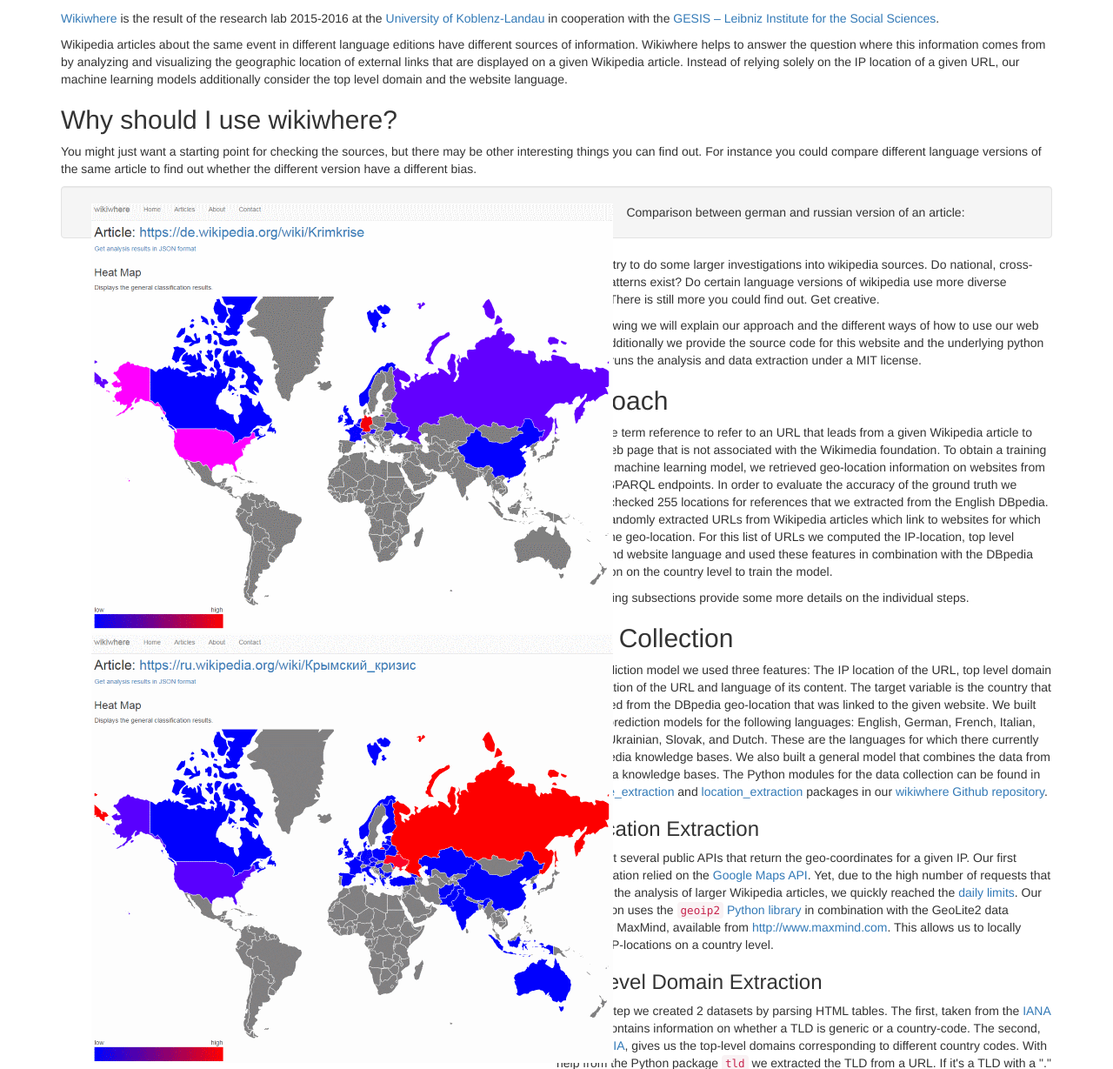
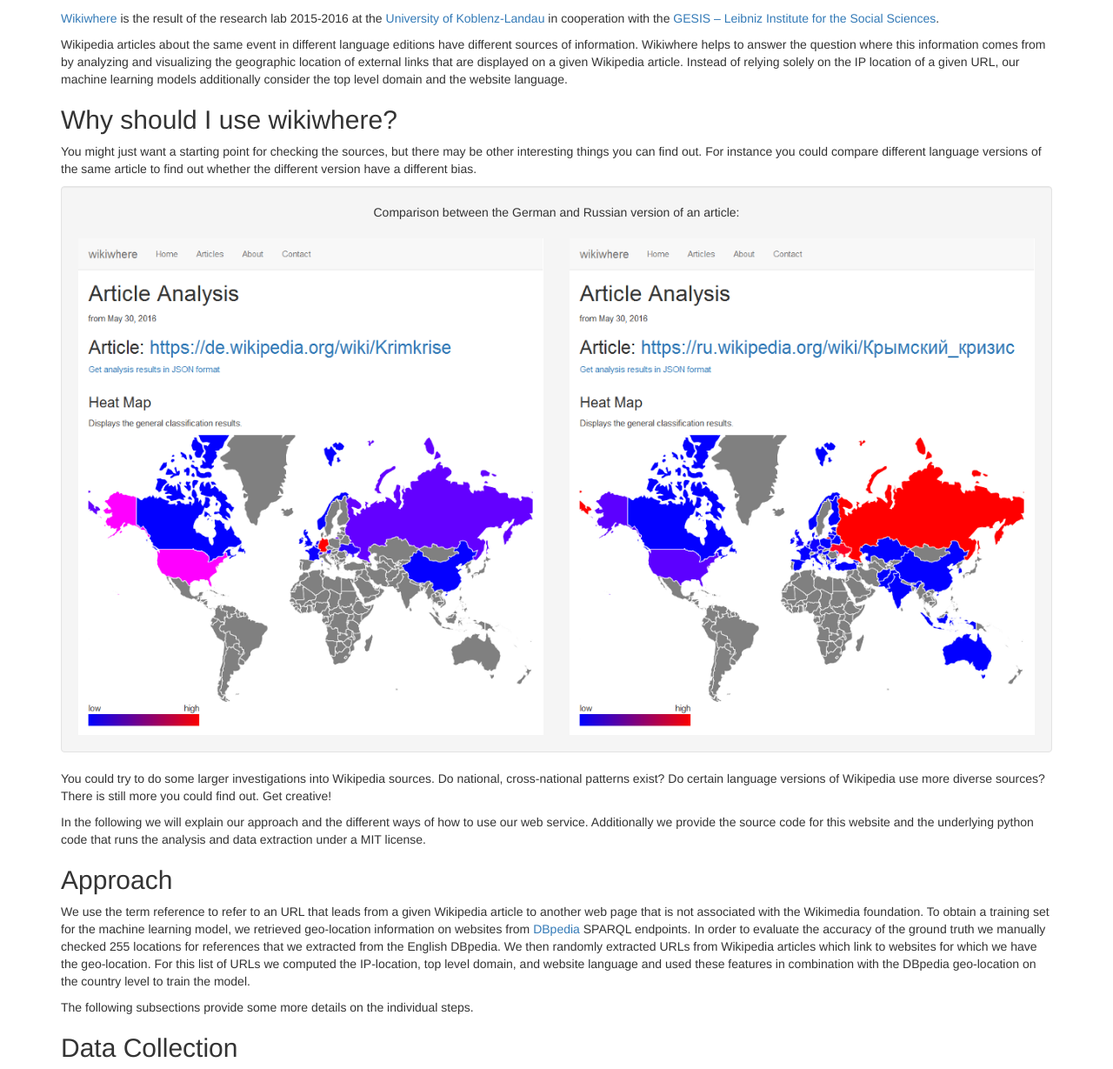
Before and after one commit to mkrnr/wikiwhere-website, a PHP site: page /about.php in a window 1280 px wide. Shown: the part 59-1288 px from the top of the page at 87% size. Run offline with PHP 8.4, Linux system fonts and the light colour scheme; some libraries are stand-ins or nearby versions.

Commit message:
Fix images and image layout for screenshots

```diff
--- a/about.php
+++ b/about.php
@@ -28,14 +28,18 @@
         You might just want a starting point for checking the sources, but there may be other interesting things you can find out.
 		For instance you could compare different language versions of the same article to find out whether the different version have a different bias.
 		<div class="well text-center">
-			<span>Comparison between german and russian version of an article:</span>
-			<div class="col-md-6">
-				<a href="#" ><img id="de-crimea" src="data/images/de-crimea.png" /></a>
-				<a href="#" ><img id="ru-crimea" src="data/images/ru-crimea.png" /></a>
+			<span>Comparison between the German and Russian version of an article:</span>
+      <div class="row">
+			  <div class="col-md-6">
+		  		<img class="screenshot" id="en-crimea" src="data/images/de-crimea.png" />
+		  	</div>
+			  <div class="col-md-6">
+		  		<img class="screenshot" id="ru-crimea" src="data/images/ru-crimea.png" />
+			  </div>
 			</div>
 		</div>
-		<p>You could try to do some larger investigations into wikipedia sources. Do national, cross-national patterns exist? Do certain language versions of wikipedia use more diverse sources?
-		There is still more you could find out. Get creative.
+		<p>You could try to do some larger investigations into Wikipedia sources. Do national, cross-national patterns exist? Do certain language versions of Wikipedia use more diverse sources?
+		There is still more you could find out. Get creative!
       </p>
 	  <p>
         In the following we will explain our approach and the different ways of how to use our web service. Additionally we provide the source code for this website and the underlying python code that runs the analysis and data extraction under a MIT license.
--- a/css/custom.css
+++ b/css/custom.css
@@ -35,6 +35,14 @@
 #gradient-image{
   vertical-align:top;
   width:100%;
+}
+
+.screenshot{
+  padding-top: 20px;
+  margin-left: auto;
+  margin-right: auto;
+  max-width:100%;
+  height:auto;
 }
 
 
```
Also changed, not shown: data/images/de-crimea.png, data/images/en-crimea.png (deleted), data/images/ru-crimea.png.
